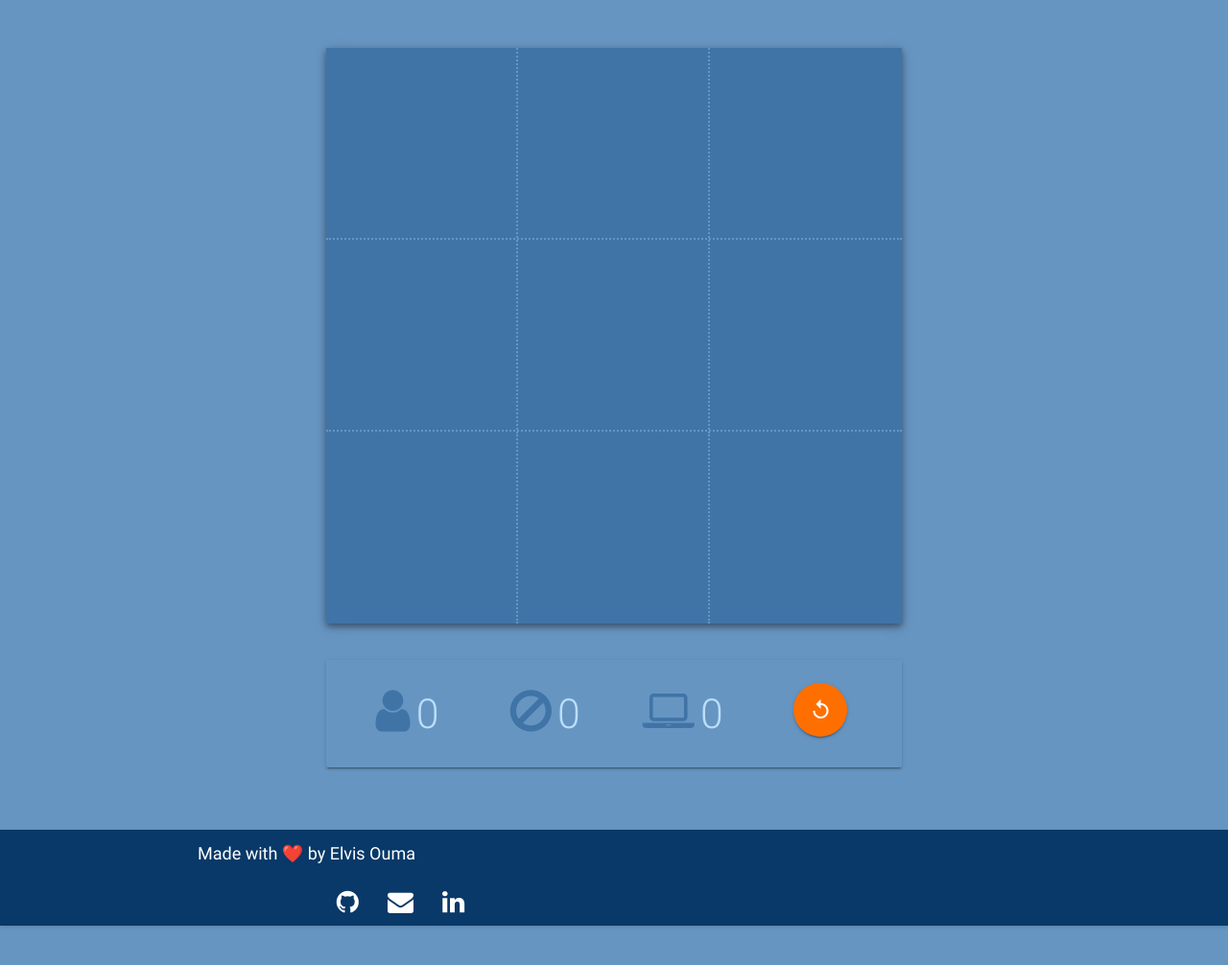
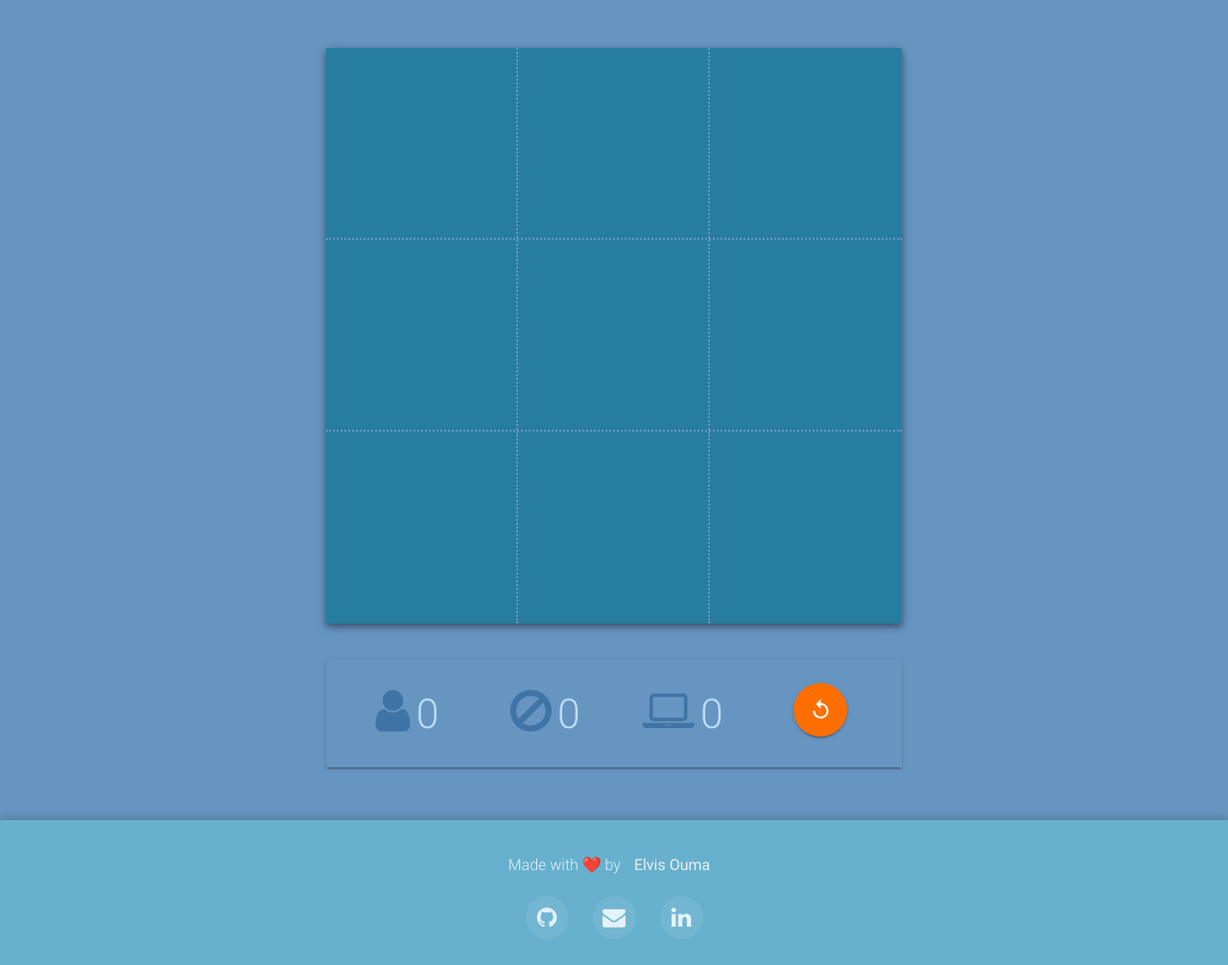
Before and after one commit to oumaelvis087/tic-tac-toe, a plain HTML site: page index.html in a window 1280 px wide. Shown: the whole page at 96% size. Before the commit the page ends 972 px from the top, so only its background shows below. Drawn offline with nearby package versions, Linux system fonts and the light colour scheme.

Commit message:
initial commit

```diff
--- a/index.html
+++ b/index.html
@@ -32,10 +32,14 @@
             min-height: 300px;
             max-width: 600px;
             max-height: 600px;
-            background-color: rgba(64, 116, 167,1);
+            background-color: rgb(39, 125, 159);
             box-shadow: 0 3px 6px 0 rgba(0, 0, 0, 0.32), 0 3px 12px 0 rgba(0, 0, 0, 0.24);
             text-align: center;
             margin-top: 50px;
+        }
+
+        #board:hover, #board:focus{
+            box-shadow: 0 5px 10px 0 rgba(0, 0, 0, 0.32), 0 5px 16px 0 rgba(0, 0, 0, 0.24);
         }
 
         #score-board {
@@ -142,65 +146,84 @@
         }
 
         .page-footer {
-            background-color: #083968;
-            display: flex;
-            flex-direction: column;
+            background-color: rgb(103, 176, 205) !important;
+            padding: 20px 0;
+            margin-top: 40px;
+            z-index: 0;
+            box-shadow: 0 -4px 8px rgba(0, 0, 0, 0.15);
+        }
+
+        .footer-content {
+            max-width: 500px;
+            margin: 0 auto;
+            text-align: center;
         }
 
         .socials {
             display: flex;
             justify-content: center;
-            gap: 10px;
-            margin-bottom: 10px;
-            margin-top: 10px;
+            align-items: center;
+            gap: 25px;
+            margin: 20px 0;
         }
 
         .social-icon {
-            color: white;
-            font-size: 1.5em;
-            transition: color 0.3s ease;
-            margin: 0 10px;
-            gap: 10px;
-            cursor: pointer;
-            text-decoration: none;
-            background-color: transparent;
-            transition: all 0.5s ease;
-        }
-
-        footer {
-            background-color: #083968;
+            color: #E3F2FD;
+            font-size: 24px;
+            padding: 10px;
+            border-radius: 50%;
+            background-color: rgba(255, 255, 255, 0.08);
+            transition: all 0.3s ease;
             display: flex;
+            align-items: center;
             justify-content: center;
-            align-items: center;
-            height: 100px;
-            padding: 20px;
-            color: white;
-            font-size: 1.2em;
-            margin-top: 50px;
-            box-shadow: 0 2px 4px rgba(0, 0, 0, 0.1);
+            width: 45px;
+            height: 45px;
         }
 
         .social-icon:hover {
-            color: #6795C2;
-            transition: color 0.3s ease;
-            text-decoration: none;
-            transform: scale(1.5) rotate(360deg);
-            box-shadow: 0 2px 4px rgba(0, 0, 0, 0.1);
-            transition: all 0.5s ease;
+            color: #0D47A1;
+            background-color: #E3F2FD;
+            transform: translateY(-3px);
+            box-shadow: 0 4px 8px rgba(0, 0, 0, 0.2);
+        }
+
+        .footer-text {
+            color: #E3F2FD;
+            font-size: 16px;
+            margin: 15px 0;
+            font-weight: 300;
         }
 
         .link {
-            color: white;
+            color: #ebeff2;
             text-decoration: none;
+            padding: 5px 10px;
+            border-radius: 4px;
+            transition: all 0.3s ease;
+            font-weight: 400;
         }
 
         .link:hover {
-            color: #6795C2;
-            transition: color 0.3s ease;
+            color: #0D47A1;
+            background-color: #E3F2FD;
         }
 
-        .white-text {
-            color: white;
+        /* Update footer structure */
+        @media (max-width: 600px) {
+            .socials {
+                gap: 15px;
+            }
+
+            .social-icon {
+                font-size: 20px;
+                width: 40px;
+                height: 40px;
+            }
+
+            .footer-text {
+                font-size: 14px;
+            }
         }
     </style>
 
@@ -280,17 +303,19 @@
     </div>
   <!-- Create the footer -->
   <footer class="page-footer">
-    <div class="container">
-      <div class="row">
-        <div class="col l6 s12">
-          <p class="white-text">Made with ❤️ by <a href="https://github.com/oumaelvis087" class="link">Elvis Ouma</a></p>
-          <div class="socials">
-            <a href="https://github.com/oumaelvis087" class="social-icon"><i class="fa fa-github"></i></a>
-            <a href="mailto:elvis.ouma@mpesafoundationacademy.ac.ke" class="social-icon"><i class="fa fa-envelope"></i></a>
-            <a href="https://www.linkedin.com/in/elvis-ouma/" class="social-icon"><i class="fa fa-linkedin"></i></a>
-          </div>
+    <div class="footer-content">
+        <p class="footer-text">Made with ❤️ by <a href="https://github.com/oumaelvis087" class="link">Elvis Ouma</a></p>
+        <div class="socials">
+            <a href="https://github.com/oumaelvis087" class="social-icon" aria-label="GitHub">
+                <i class="fa fa-github"></i>
+            </a>
+            <a href="mailto:elvis.ouma@mpesafoundationacademy.ac.ke" class="social-icon" aria-label="Email">
+                <i class="fa fa-envelope"></i>
+            </a>
+            <a href="https://www.linkedin.com/in/elvis-ouma/" class="social-icon" aria-label="LinkedIn">
+                <i class="fa fa-linkedin"></i>
+            </a>
         </div>
-      </div>
     </div>
   </footer>
   <script src="//cdnjs.cloudflare.com/ajax/libs/jquery/2.1.3/jquery.min.js"></script>
```
